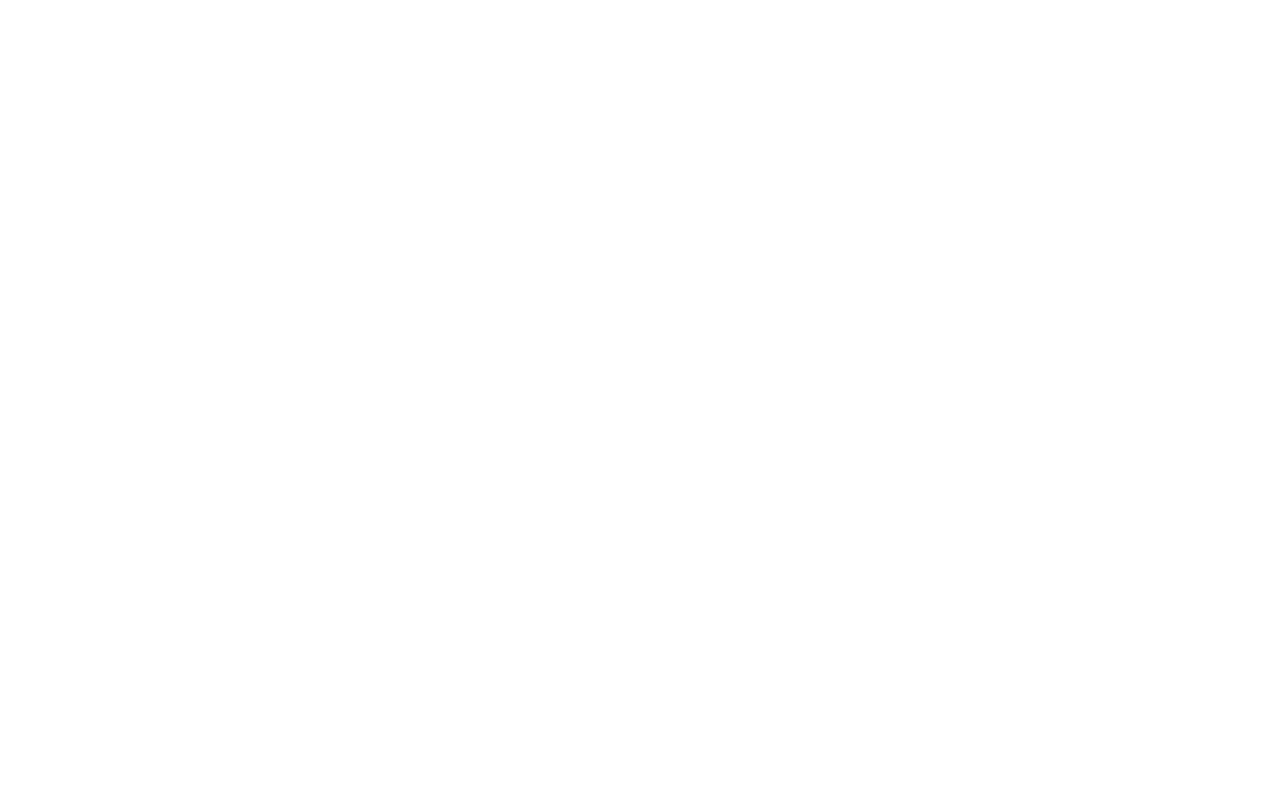
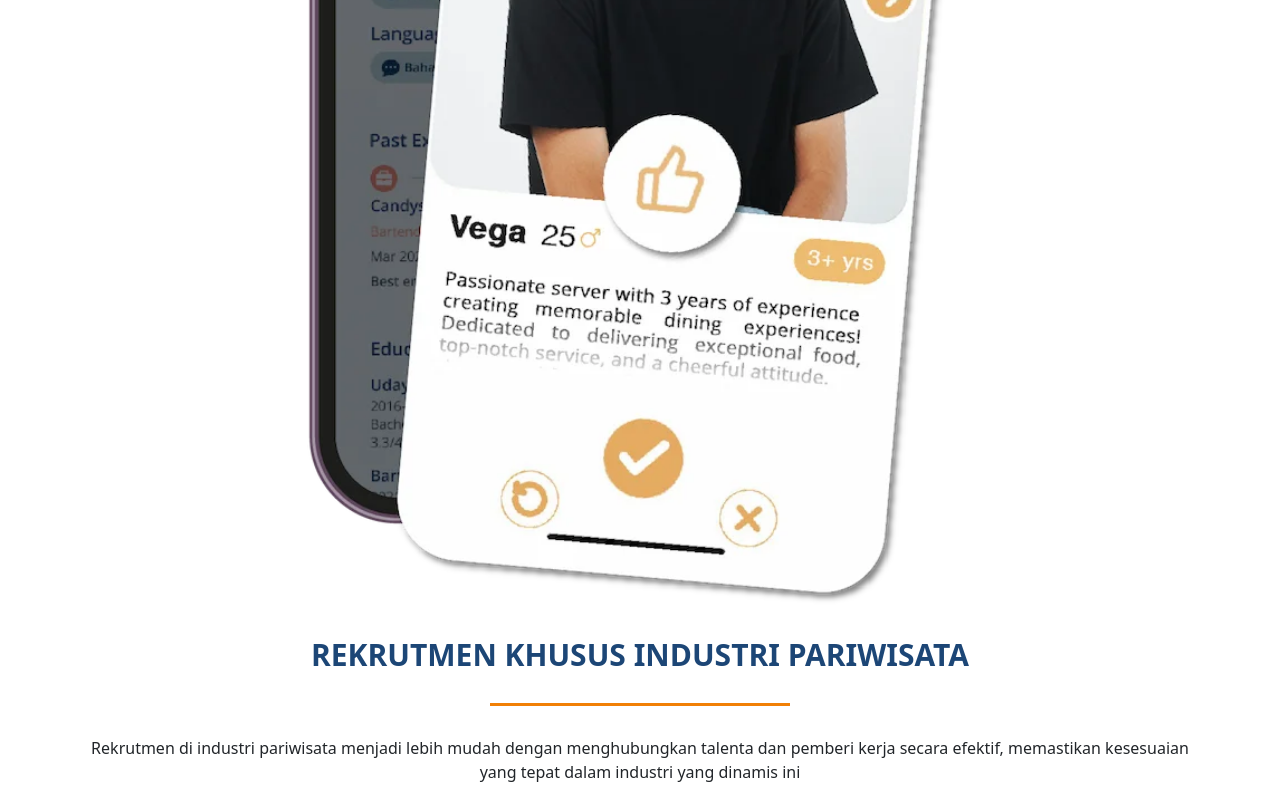
Before and after one commit to themeprys/lwrnc, a Next.js app: page / in a window 1280 px wide. Shown: the part 3069-3869 px from the top of the page. Before the commit the page ends 2432 px from the top, so only its background shows below. Built offline with nearby package versions, Linux system fonts and the light colour scheme.

Commit message:
add benefit

```diff
--- a/src/app/globals.css
+++ b/src/app/globals.css
@@ -56,3 +56,18 @@ color: #fff;
   padding-top: 0px;
   padding-bottom: 15px;
 }
+
+#lwrn_info h3 {
+  color: #1c4676;
+  font-size: 30px;
+  font-weight: bold;
+  padding-top: 30px;
+}
+
+.lwrn_hr {
+  background-color: #f18006;
+  width: 300px;
+  height: 3px;
+  margin: 30px auto 30px;
+
+}
--- a/src/app/page.js
+++ b/src/app/page.js
@@ -4,7 +4,7 @@ import headlineText from '/public/img/headline.webp'
 import heroImg from '/public/img/heroimg.webp'
 import iconOne from '/public/img/icon_1.webp'
 import iconTwo from '/public/img/icon_2.webp'
-
+import appThumb from '/public/img/app.webp'
 
 import { Montserrat } from 'next/font/google'
 
@@ -23,6 +23,7 @@ const montserrat = Montserrat({
 
 export default function Home() {
   return (
+    <>
     <div id="hero">
       <div className="container">
         <div className="row">
@@ -66,7 +67,6 @@ export default function Home() {
                   width: '100%',
                   height: 'auto',
                 }}
-
             />
           </div>
         </div>
@@ -116,5 +116,30 @@ export default function Home() {
         </div>
       </div>
     </div>
+    <div id='lwrn_info'>
+      <div className='container'>
+        <div className='row'>
+          <div className='col-12 text-center pt-5'>
+          <Image
+                src={appThumb}
+                alt="Recruitable"
+                width={600}
+                sizes="100vw"
+                style={{
+                  width: '60%',
+                  height: 'auto',
+                }}
+            />
+          </div>
+          <div className='col-12 text-center'>
+                <h3>REKRUTMEN KHUSUS INDUSTRI PARIWISATA</h3>
+                <div className='lwrn_hr'>&nbsp;</div>
+                <p>Rekrutmen di industri pariwisata menjadi lebih mudah dengan menghubungkan talenta dan pemberi kerja secara efektif, memastikan kesesuaian yang tepat dalam industri yang dinamis ini</p>
+
+          </div>
+        </div>
+      </div>
+    </div>
+    </>
   );
 }
```
Also changed, not shown: public/img/app.webp (added).
